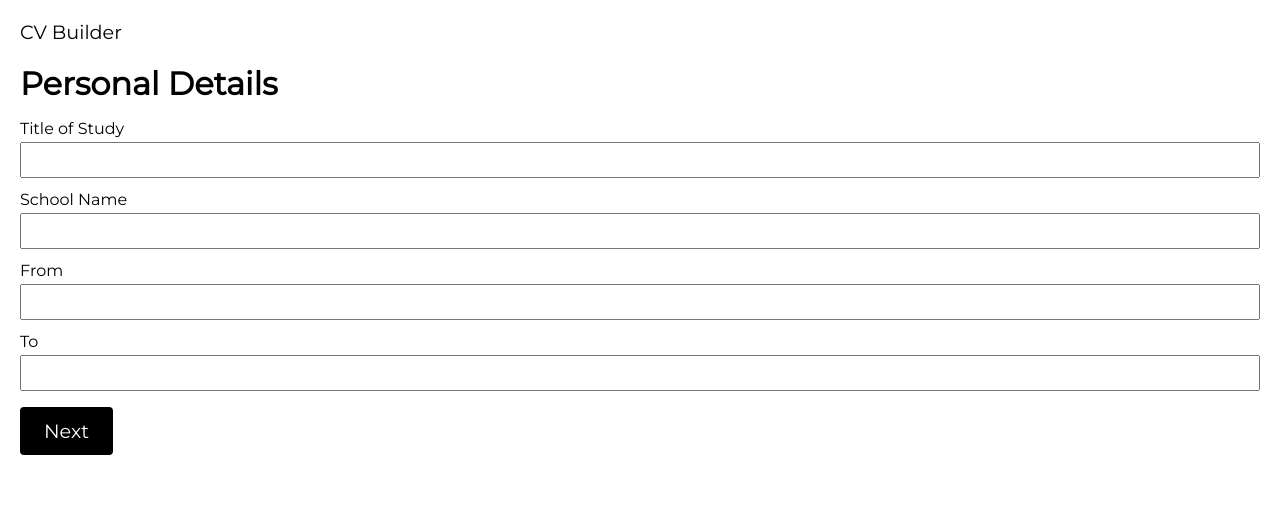
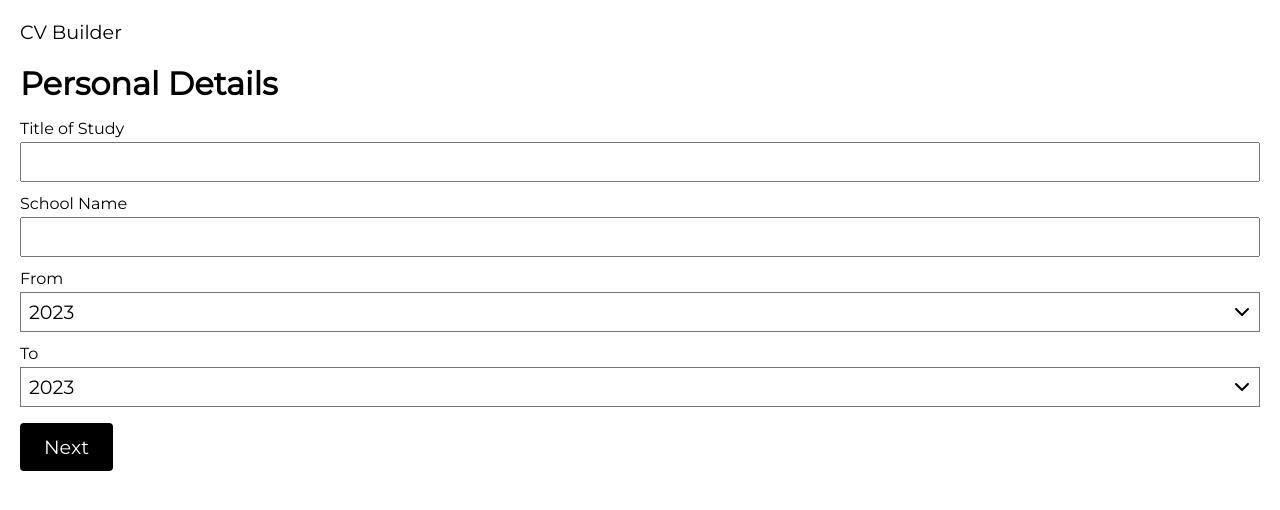
Before and after one commit to Zekumoru/top-cv-application, a React (Create React App) app: page / in a window 1280 px wide. Shown: the top 510 px of the page. Built offline with nearby package versions, Linux system fonts and the light colour scheme.

Commit message:
Add type dropdown to LabeledInput

```diff
--- a/src/App.js
+++ b/src/App.js
@@ -7,19 +7,58 @@ const pages = [
   {
     title: 'Personal Details',
     content: [
-      <LabeledInput id="first-name" label="First Name" type="text" />,
-      <LabeledInput id="last-name" label="Last Name" type="text" />,
-      <LabeledInput id="email" label="Email" type="email" />,
-      <LabeledInput id="phone-number" label="Phone Number" type="tel" />,
+      <LabeledInput
+        id="first-name"
+        key="first-name"
+        label="First Name"
+        type="text"
+      />,
+      <LabeledInput
+        id="last-name"
+        key="last-name"
+        label="Last Name"
+        type="text"
+      />,
+      <LabeledInput id="email" key="email" label="Email" type="email" />,
+      <LabeledInput
+        id="phone-number"
+        key="phone-number"
+        label="Phone Number"
+        type="tel"
+      />,
     ],
   },
   {
     title: 'Education',
     content: [
-      <LabeledInput id="title-of-study" label="Title of Study" type="text" />,
-      <LabeledInput id="school-name" label="School Name" type="text" />,
-      <LabeledInput id="from-year" label="From" type="dropdown" />,
-      <LabeledInput id="to-year" label="To" type="dropdown" />,
+      <LabeledInput
+        id="title-of-study"
+        key="title-of-study"
+        label="Title of Study"
+        type="text"
+      />,
+      <LabeledInput
+        id="school-name"
+        key="school-name"
+        label="School Name"
+        type="text"
+      />,
+      <LabeledInput
+        id="from-year"
+        key="from-year"
+        label="From"
+        type="dropdown"
+        rangeFrom={1920}
+        rangeTo={new Date().getFullYear()}
+      />,
+      <LabeledInput
+        id="to-year"
+        key="to-year"
+        label="To"
+        type="dropdown"
+        rangeFrom={1920}
+        rangeTo={new Date().getFullYear()}
+      />,
     ],
   },
 ];
--- a/src/components/LabeledInput.js
+++ b/src/components/LabeledInput.js
@@ -1,12 +1,41 @@
 import React from 'react';
 import '../styles/LabeledInput.scss';
+import { FontAwesomeIcon } from '@fortawesome/react-fontawesome';
+import { faChevronDown } from '@fortawesome/free-solid-svg-icons';
 
 class LabeledInput extends React.Component {
   render() {
+    const { id, label, type } = this.props;
+    let input;
+
+    if (type === 'dropdown') {
+      const { rangeFrom, rangeTo } = this.props;
+      const options = [];
+
+      for (let i = rangeTo; i >= rangeFrom; i--) {
+        options.push(
+          <option key={i} value={i}>
+            {i}
+          </option>
+        );
+      }
+
+      input = (
+        <div className="select-wrapper">
+          <select name={id} id={id}>
+            {options}
+          </select>
+          <FontAwesomeIcon icon={faChevronDown} className="chevron" />
+        </div>
+      );
+    } else {
+      input = <input type={type} id={id} />;
+    }
+
     return (
       <div className="LabeledInput">
-        <label htmlFor={this.props.id}>{this.props.label}</label>
-        <input type={this.props.type} id={this.props.id} />
+        <label htmlFor={id}>{label}</label>
+        {input}
       </div>
     );
   }
--- a/src/styles/LabeledInput.scss
+++ b/src/styles/LabeledInput.scss
@@ -3,8 +3,30 @@
   flex-direction: column;
   gap: 4px;
 
-  input {
+  input,
+  select {
+    height: 40px;
     padding: 4px 8px;
     font-size: 1.2rem;
   }
+
+  select {
+    background-color: white;
+    -webkit-appearance: none;
+    appearance: none;
+    width: 100%;
+    cursor: pointer;
+  }
+
+  .select-wrapper {
+    position: relative;
+
+    .chevron {
+      font-size: 1em;
+      top: 11px;
+      right: 10px;
+      position: absolute;
+      pointer-events: none;
+    }
+  }
 }
```
